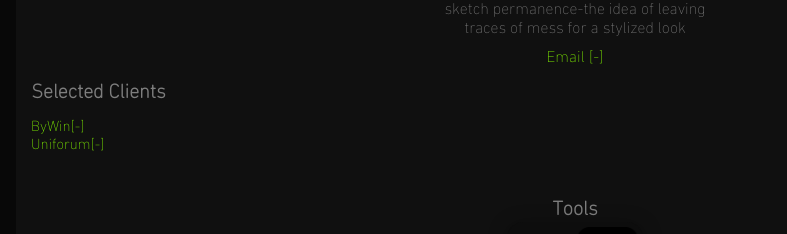
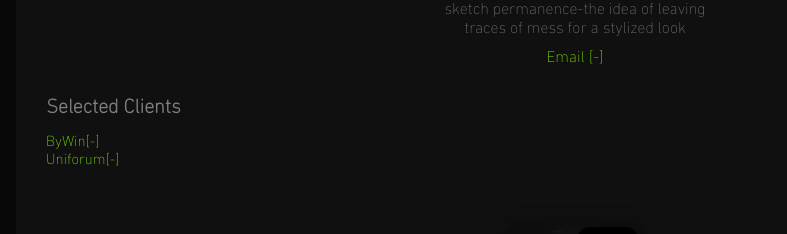
Before and after one commit to oirbeboq/site, a React (Vite) app: page /about in a window 1280 px wide. Shown: the part 510-744 px from the top of the page, without its empty margins (65-852 px from the left). Built offline with nearby package versions, Linux system fonts and the light colour scheme.

Commit message:
about me page updated

```diff
--- a/src/App.css
+++ b/src/App.css
@@ -338,7 +338,7 @@ body {
   background-color: #101010;
 
   width: 85vw;
-  height: 90vh;
+  height: 100vh;
   border-radius: 15px;
   padding: 15px 15px;
 
@@ -421,10 +421,12 @@ ul{
 }
 .clients-container{
   /*border: 2px dashed blue;*/
+  padding: 15px 15px;;
 }
 .clients-container h1{
   color: #7e7e7e;
   font-size:20px;
+
 }
 .clients-container a{
   text-decoration: none;
```
